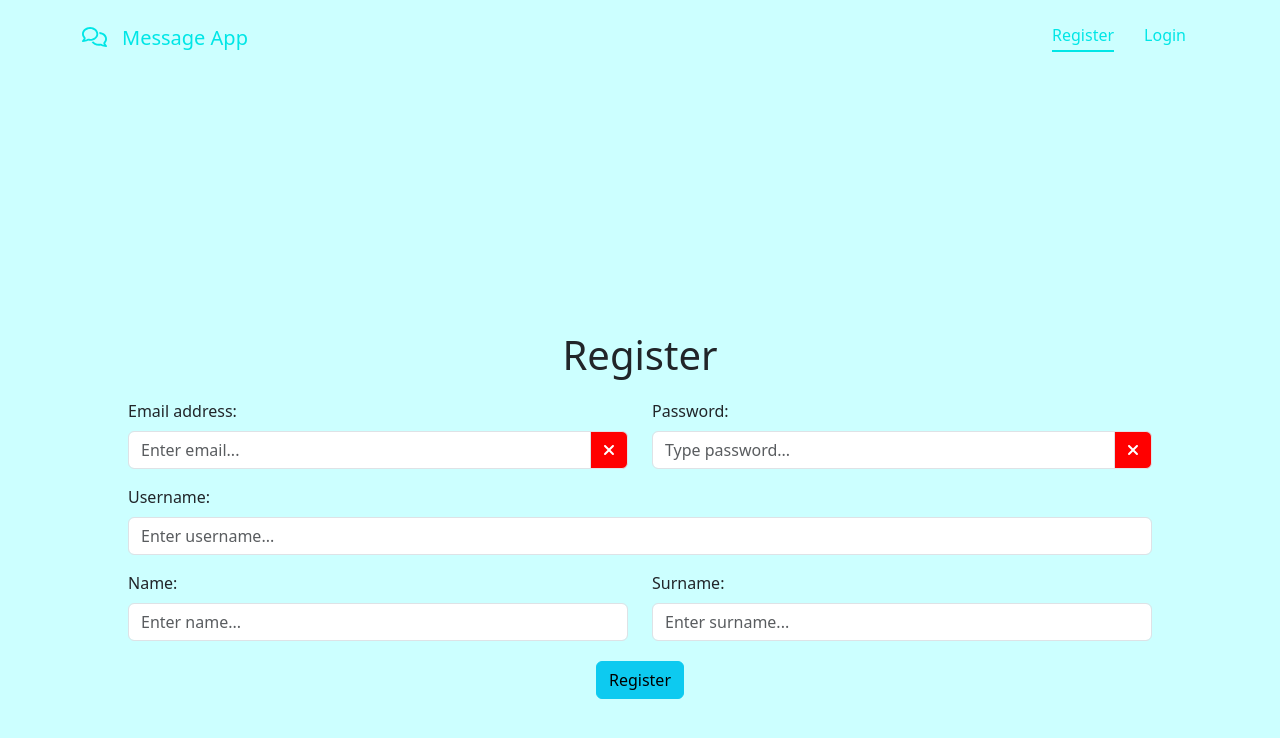
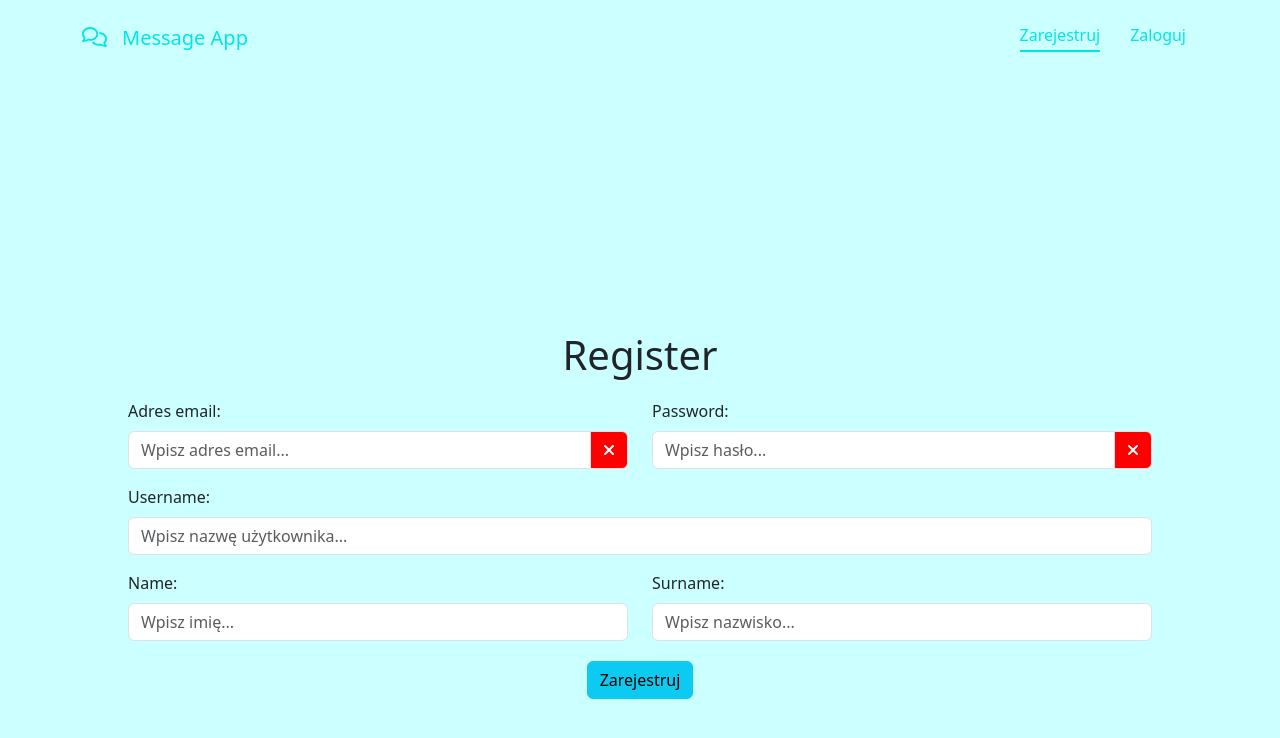
Before and after one commit to Kacper210210/MessageApp-Frontend, a React (Create React App) app: page /register in a window 1280 px wide. Shown: the top 738 px of the page. Built offline with nearby package versions, Linux system fonts and the light colour scheme; no server answers.

Commit message:
Translate to Polish

```diff
--- a/src/Components/ChatsPage.jsx
+++ b/src/Components/ChatsPage.jsx
@@ -631,7 +631,7 @@ const ChatsPage = () => {
                     <InputGroup.Text>
                         <FontAwesomeIcon icon={faPaperclip} />
                     </InputGroup.Text>
-                    <Form.Control type="text" name="message" placeholder="Enter message..." value={message} onChange={(e) => setMessage(e.target.value)} onKeyDown={async (e) => await onKeyDown(e)} />
+                    <Form.Control type="text" name="message" placeholder="Wpisz wiadomość..." value={message} onChange={(e) => setMessage(e.target.value)} onKeyDown={async (e) => await onKeyDown(e)} />
                 </InputGroup>
                 <Button variant="info" disabled={message.length === 0 ? true : false} onClick={async () => await sendMessage()}>
                     <FontAwesomeIcon icon={faPaperPlane} />
--- a/src/Components/EmailInput.jsx
+++ b/src/Components/EmailInput.jsx
@@ -23,9 +23,9 @@ const EmailInput = ({ userSettings, setUserSettings, isEmailValid, setIsEmailVal
 
     return (<>
         <Form.Group as={Col}>
-            <Form.Label>Email address: </Form.Label>
+            <Form.Label>Adres email: </Form.Label>
             <InputGroup>
-                <Form.Control type="email" name="email" placeholder="Enter email..." value={userSettings.email} onChange={(event) => onChange(event)} />
+                <Form.Control type="email" name="email" placeholder="Wpisz adres email..." value={userSettings.email} onChange={(event) => onChange(event)} />
                 <InputGroup.Text style={isEmailValid ? { backgroundColor: 'green' } : { backgroundColor: 'red' }}>
                     {isEmailValid ? <FontAwesomeIcon icon={faCheck} style={{ color: 'white' }} /> : <FontAwesomeIcon icon={faXmark} style={{ color: 'white' }} />}
                 </InputGroup.Text>
--- a/src/Components/HomePage.jsx
+++ b/src/Components/HomePage.jsx
@@ -11,9 +11,9 @@ const HomePage = () => {
             <div id="banner">
                 <div id="img"></div>
                 <span id="text">
-                    Don't have an account yet?
+                    Nie masz jeszcze konta?
                     <Link to='/register'>
-                        <Button variant="info">Register</Button>
+                        <Button variant="info">Zarejestruj</Button>
                     </Link>
                 </span>
             </div>
--- a/src/Components/LoginPage.jsx
+++ b/src/Components/LoginPage.jsx
@@ -146,8 +146,8 @@ const LoginPage = () => {
             <h1 className="headline">Login</h1>
             <Row className="mb-3">
                 <Form.Group as={Col}>
-                    <Form.Label>Email address/Username: </Form.Label>
-                    <Form.Control type="text" name="username" placeholder="Enter email or username..." value={userSettings.username} onChange={(event) => {
+                    <Form.Label>Adres email/Nazwa użytkownika: </Form.Label>
+                    <Form.Control type="text" name="username" placeholder="Wpisz email lub nazwę użytkownika..." value={userSettings.username} onChange={(event) => {
                         setUserSettings({
                             ...userSettings,
                             username: event.target.value
@@ -158,7 +158,7 @@ const LoginPage = () => {
             <Row className="mb-3">
                 <PasswordInput userSettings={userSettings} setUserSettings={setUserSettings} isPasswordValid={isPasswordValid} setIsPasswordValid={setIsPasswordValid} />
                 <Form.Text id="passwordReset">
-                    <Link to='/passwordReset'>Reset password</Link>
+                    <Link to='/passwordReset'>Zresetuj hasło</Link>
                 </Form.Text>
             </Row>
             <div className="contentCenter">
--- a/src/Components/MainNavbar.jsx
+++ b/src/Components/MainNavbar.jsx
@@ -105,13 +105,13 @@ const MainNavbar = () => {
                 {state.user.id === undefined ? <Container className="btns">
                     <NavLink to='/register'>
                         <div className="btnUnderline">
-                            Register
+                            Zarejestruj
                             <div></div>
                         </div>
                     </NavLink>
                     <NavLink to='/login'>
                         <div className="btnUnderline">
-                            Login
+                            Zaloguj
                             <div></div>
                         </div>
                     </NavLink>
@@ -119,11 +119,11 @@ const MainNavbar = () => {
                     <NavDropdown title={<>Hi, {state.user.username}{state.image != undefined ? createImage() : <></>}</>} className="dropdownTitle">
                         <NavDropdown.Item href='/userManagement' className="dropdownItem">
                             <FontAwesomeIcon icon={faGear} />
-                            User Management
+                            Ustawienia konta
                         </NavDropdown.Item>
                         <NavDropdown.Item href='/logout' onClick={async (e) => await onLogout(e)} className="dropdownItem" id="logoutItem">
                             <FontAwesomeIcon icon={faRightFromBracket} />
-                            Logout
+                            Wyloguj
                         </NavDropdown.Item>
                     </NavDropdown>
                 </Container>}
--- a/src/Components/MessageAppHomePage.jsx
+++ b/src/Components/MessageAppHomePage.jsx
@@ -52,7 +52,7 @@ const MessageAppHomePage = () => {
 
         if(searchUsersCheckedCount > 1) {
             return <>
-                <Form.Control type="text" id="messageInput" placeholder="Enter bulk message..." value={message} onChange={(e) => setMessage(e.target.value)} />
+                <Form.Control type="text" id="messageInput" placeholder="Wpisz wiadomość masową..." value={message} onChange={(e) => setMessage(e.target.value)} />
                 <Form.Text className="text-muted">
                     Send bulk message to:
                     <ul>
@@ -133,9 +133,9 @@ const MessageAppHomePage = () => {
                 textAlign: 'center',
                 color: '#00e6e6'
             }}>
-                Start new<br />conversations...
+                Zacznij nową<br />konwersację...
             </div>
-            <Button variant="info" onClick={async () => await onSearch()}>Search</Button>
+            <Button variant="info" onClick={async () => await onSearch()}>Szukaj</Button>
             <SearchUsersModal search={search} searchUsersChecked={searchUsersChecked} setSearchUsersChecked={setSearchUsersChecked} createPrimaryButton={createPrimaryButton} createMessageInput={createMessageInput} onCleanup={onHide} />
         </div>
     </>);
--- a/src/Components/PasswordInput.jsx
+++ b/src/Components/PasswordInput.jsx
@@ -25,7 +25,7 @@ const PasswordInput = ({ userSettings, setUserSettings, isPasswordValid, setIsPa
         <Form.Group as={Col}>
             <Form.Label>Password: </Form.Label>
             <InputGroup>
-                <Form.Control type="password" name="password" placeholder="Type password..." value={userSettings.password} onChange={(event) => onChange(event)} minLength={passwordMinLength} />
+                <Form.Control type="password" name="password" placeholder="Wpisz hasło..." value={userSettings.password} onChange={(event) => onChange(event)} minLength={passwordMinLength} />
                 <InputGroup.Text style={isPasswordValid ? { backgroundColor: 'green' } : { backgroundColor: 'red' }}>
                     {isPasswordValid ? <FontAwesomeIcon icon={faCheck} style={{ color: 'white' }} /> : <FontAwesomeIcon icon={faXmark} style={{ color: 'white' }} />}
                 </InputGroup.Text>
--- a/src/Components/PasswordResetPage.jsx
+++ b/src/Components/PasswordResetPage.jsx
@@ -33,7 +33,7 @@ const PasswordResetPage = () => {
                 <EmailInput userSettings={userSettings} setUserSettings={setUserSettings} isEmailValid={isEmailValid} setIsEmailValid={setIsEmailValid} />
             </Row>
             <div className="contentCenter">
-                <Button variant="info">Reset Password</Button>
+                <Button variant="info">Zresetuj hasło</Button>
             </div>
         </Form>
     </>);
--- a/src/Components/RegisterPage.jsx
+++ b/src/Components/RegisterPage.jsx
@@ -186,35 +186,35 @@ const RegisterPage = () => {
             </Row>
             <Form.Group className="mb-3">
                 <Form.Label>Username: </Form.Label>
-                <Form.Control type="text" name="username" placeholder="Enter username..." value={userSettings.username} onChange={(event) => onChange(event, 'username')} />
+                <Form.Control type="text" name="username" placeholder="Wpisz nazwę użytkownika..." value={userSettings.username} onChange={(event) => onChange(event, 'username')} />
             </Form.Group>
             <Row className="mb-3">
                 <Form.Group as={Col}>
                     <Form.Label>Name: </Form.Label>
-                    <Form.Control type="text" name="name" placeholder="Enter name..." value={userSettings.name} onChange={(event) => onChange(event, 'name')} />
+                    <Form.Control type="text" name="name" placeholder="Wpisz imię..." value={userSettings.name} onChange={(event) => onChange(event, 'name')} />
                 </Form.Group>
                 <Form.Group as={Col}>
                     <Form.Label>Surname: </Form.Label>
-                    <Form.Control type="text" name="surname" placeholder="Enter surname..." value={userSettings.surname} onChange={(event) => onChange(event, 'surname')} />
+                    <Form.Control type="text" name="surname" placeholder="Wpisz nazwisko..." value={userSettings.surname} onChange={(event) => onChange(event, 'surname')} />
                 </Form.Group>
             </Row>
             <div className="contentCenter" style={{
                 marginTop: '20px'
             }}>
-                <Button variant="info" onClick={async () => await onButtonClick()}  disabled={onValidate}>Register</Button>
+                <Button variant="info" onClick={async () => await onButtonClick()}  disabled={onValidate}>Zarejestruj</Button>
             </div>
         </Form>
         <Modal show={blocker.state === 'blocked' ? true : false} backdrop="static">
             <Modal.Header>
-                <Modal.Title>Leave website?</Modal.Title>
+                <Modal.Title>Opuścić stronę?</Modal.Title>
             </Modal.Header>
             <Modal.Body>
-                Do you really want to leave website and unsaved changes?
+                Opuścić stronę i zostawić niezapisane zmiany?
             </Modal.Body>
             <Modal.Footer>
                 <Button variant="secondary" onClick={() => {
                     blocker.reset();
-                }}>Cancel</Button>
+                }}>Anuluj</Button>
                 <Button variant="primary" onClick={() => {
                     setUserSettings({
                         email: '',
@@ -225,7 +225,7 @@ const RegisterPage = () => {
                     });
 
                     blocker.proceed();
-                }}>Yes</Button>
+                }}>Tak</Button>
             </Modal.Footer>
         </Modal>
     </>);
--- a/src/Components/SearchModal.jsx
+++ b/src/Components/SearchModal.jsx
@@ -155,10 +155,10 @@ const SearchUsersModal = ({ search, searchUsersChecked, setSearchUsersChecked, f
     return (<>
         <Modal show={search} onHide={() => onHide()} backdrop="static">
             <Modal.Header closeButton>
-                <Modal.Title>Search</Modal.Title>
+                <Modal.Title>Szukaj</Modal.Title>
             </Modal.Header>
             <Modal.Body>
-                <Form.Control type="text" name="username" placeholder="Search by email, username or full name..." onFocus={() => setOnFocus(true)} onChange={async (e) => await onChange(e)} />
+                <Form.Control type="text" name="username" placeholder="Wyszukuj po email, nazwie użytkownika, lub imieniu i nazwisku..." onFocus={() => setOnFocus(true)} onChange={async (e) => await onChange(e)} />
                 <div className="contentCenter" style={{ position: 'relative', marginTop: '5px' }}>
                     <div id="userListDisplay" style={onFocus ? { display: 'block' } : { display: 'none' }}>
                         <div id="userListOuterDisplay"></div>
@@ -201,7 +201,7 @@ const SearchUsersModal = ({ search, searchUsersChecked, setSearchUsersChecked, f
             </Modal.Body>
             <Modal.Footer>
                 <Button variant="secondary" onClick={() => onHide()}>
-                    Cancel
+                    Anuluj
                 </Button>
                 {createPrimaryButton()}
             </Modal.Footer>
```
Also changed, not shown: src/Components/MessageAppPage.jsx (+5 -5 lines).
